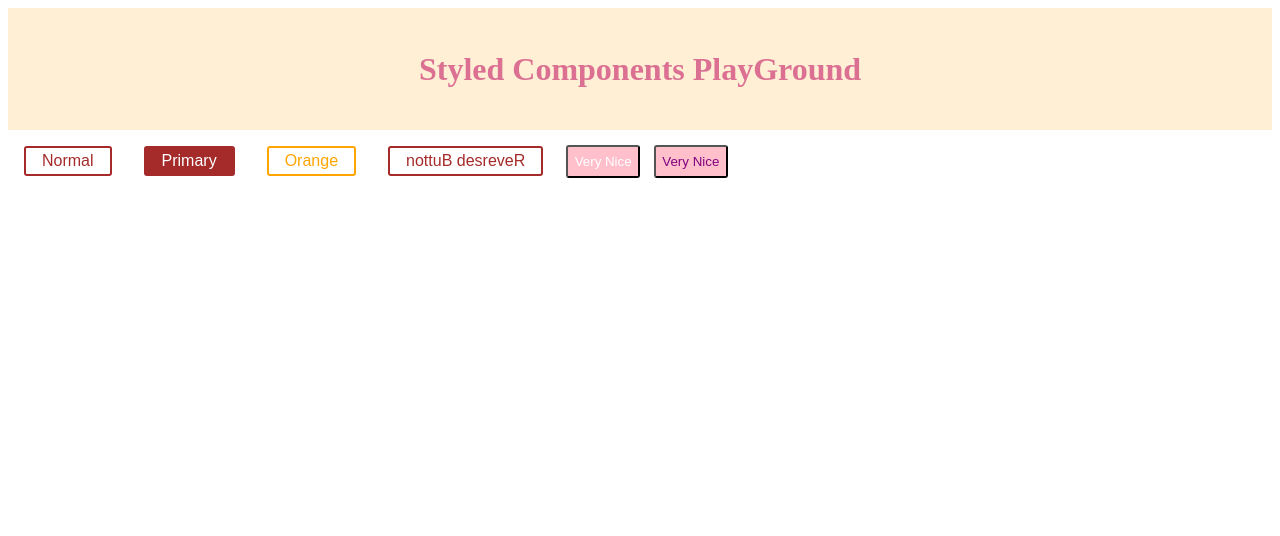
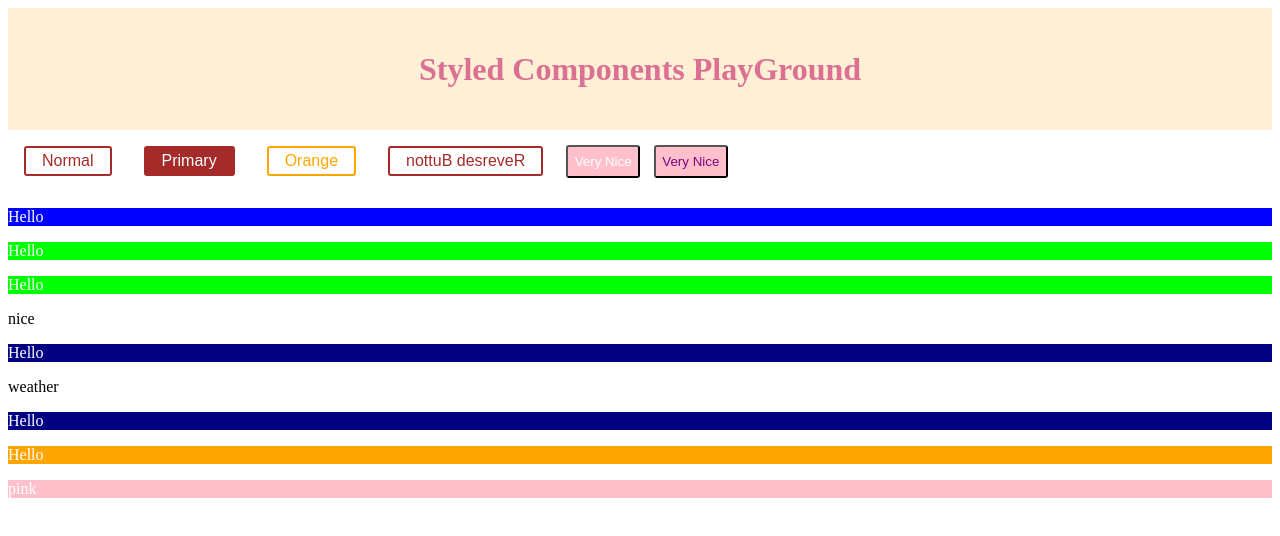
Before and after one commit to SungHyun627/styled-components-playground, a React (Create React App) app: page / in a window 1280 px wide. Shown: the top 536 px of the page. Built offline with nearby package versions, Linux system fonts and the light colour scheme.

Commit message:
create paragraph component using sing ampersand

```diff
--- a/src/components/App.jsx
+++ b/src/components/App.jsx
@@ -1,11 +1,13 @@
 import Title from './Title';
 import Buttons from './Buttons';
+import Paragraphs from './Paragraphs';
 
 function App() {
   return (
     <div className="App">
       <Title />
       <Buttons />
+      <Paragraphs />
     </div>
   );
 }
--- a/src/components/Buttons.jsx
+++ b/src/components/Buttons.jsx
@@ -22,7 +22,7 @@ const Buttons = () => {
   );
 };
 
-const Button = styled.button`
+export const Button = styled.button`
   font-size: 1em;
   margin: 1em;
   padding: 0.25em 1em;
@@ -30,6 +30,9 @@ const Button = styled.button`
   border-radius: 3px;
   background: ${(props) => (props.primary ? 'brown' : 'white')};
   color: ${(props) => (props.primary ? 'white' : 'brown')};
+  &:hover {
+    color: black;
+  }
 `;
 
 const Orangebutton = styled(Button)`
--- /dev/null
+++ b/src/components/Paragraphs.jsx
@@ -0,0 +1,44 @@
+import styled from 'styled-components';
+
+const Paragraphs = () => {
+  return (
+    <div>
+      <Paragraph>Hello</Paragraph>
+      <Paragraph>Hello</Paragraph>
+      <Paragraph>Hello</Paragraph>
+      <div>nice</div>
+      <Paragraph>Hello</Paragraph>
+      <div>weather</div>
+      <Paragraph>Hello</Paragraph>
+      <Paragraph className="orange">Hello</Paragraph>
+      <div className="pink">
+        <Paragraph>pink</Paragraph>
+      </div>
+    </div>
+  );
+};
+
+const Paragraph = styled.p`
+  color: white;
+  background: blue;
+  &:hover {
+    color: green;
+  }
+
+  & ~ & {
+    background: navy;
+  }
+
+  & + & {
+    background: lime;
+  }
+
+  &.orange {
+    background: orange;
+  }
+
+  .pink & {
+    background: pink;
+  }
+`;
+export default Paragraphs;
```
